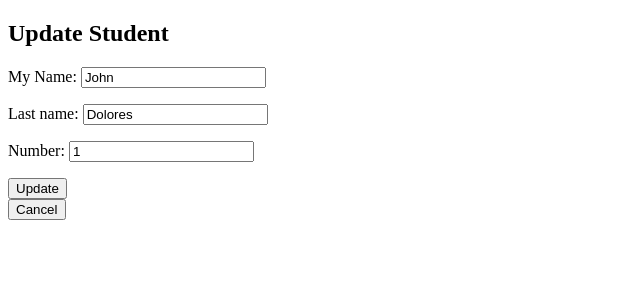
After one commit to ally-sorloth/Djoango_Second_Project, a Django app: page /1/update in a window 1280 px wide. The commit adds this page. Shown: the top 300 px of the page, without its empty margins (0-640 px from the left). Run offline with Django 3.2, Linux system fonts and the light colour scheme; data comes from the database, SQL or seed files in the repository.

Commit message:
add update html

```diff
--- a/src/fscohort/templates/fscohort/home.html
+++ b/src/fscohort/templates/fscohort/home.html
@@ -6,6 +6,9 @@
 
 {% block content %}
 <h1>Hello, this is home page.</h1>
+<a href={% url 'add' %}><button>Add Student</button></a>
+<a href={% url 'list' %}><button>Student List</button></a>
+
 {% endblock %}
     <!-- <form action="http://www.google.com/search", method="GET">
         <input type="text", name="q", placeholder="Title">
--- a/src/fscohort/templates/fscohort/student_detail.html
+++ b/src/fscohort/templates/fscohort/student_detail.html
@@ -7,4 +7,7 @@
 <a href="{% url 'delete' student.id %}">
     <button>Delete</button>
 </a>
+<a href="{% url 'update' student.id %}">
+    <button>Update</button>
+</a>
 {% endblock %}
--- /dev/null
+++ b/src/fscohort/templates/fscohort/student_update.html
@@ -0,0 +1,16 @@
+{% extends 'fscohort/base.html' %}
+
+{% block title %}
+Update Student
+{% endblock title %}
+
+
+{% block content %}
+<h2>Update Student</h2>
+<form action="" method="POST">
+    {% csrf_token %}
+    {{ form.as_p }}
+    <input type="submit" value="Update">
+</form>
+<a href="{% url 'list' %}"><button>Cancel</button></a>
+{% endblock %}
--- a/src/fscohort/urls.py
+++ b/src/fscohort/urls.py
@@ -1,5 +1,5 @@
 from django.urls import path
-from .views import home_view, student_list, student_add, student_detail, student_delete
+from .views import home_view, student_list, student_add, student_detail, student_delete, student_update
 
 urlpatterns = [
     path("", home_view, name="home"),
@@ -7,5 +7,6 @@
     path("add/", student_add, name="add"),
     path("<int:id>", student_detail, name="detail"),
     path("<int:id>/delete", student_delete, name="delete"),
+    path("<int:id>/update", student_update, name="update"),
     # path("about/", about)
 ]
--- a/src/fscohort/views.py
+++ b/src/fscohort/views.py
@@ -62,3 +62,18 @@
         return redirect("list")
 
     return render(request, "fscohort/student_delete.html")
+
+def student_update(request, id):
+    student = Student.objects.get(id=id)
+    form = StudentForm(instance=student)
+    if request.method == "POST":
+        form = StudentForm(request.POST, instance=student)
+        if form.is_valid():
+            form.save()
+            return redirect("list")
+    context = {
+        'student' : student,
+        'form': form
+    }
+
+    return render(request, "fscohort/student_update.html", context)
```
